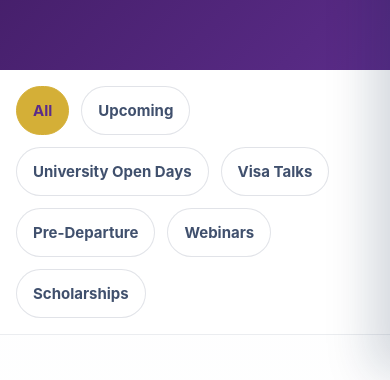
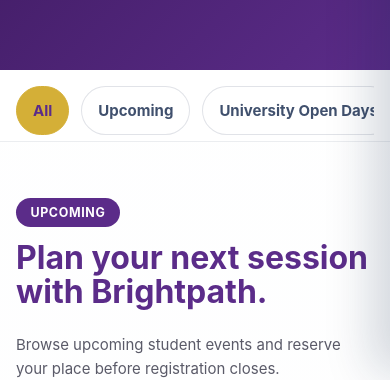
Before and after one commit to Kaizen2030/brightpathtravelscholars, a React (Vite) app: page /events in a window 390 px wide. Shown: the part 472-852 px from the top of the page. Built offline with nearby package versions, Linux system fonts and the light colour scheme; no server answers; the database is empty.

Commit message:
Make events filters scroll on mobile

```diff
--- a/src/pages/Events.css
+++ b/src/pages/Events.css
@@ -469,6 +469,24 @@
     top: 80px;
   }
 
+  .events-filter-row {
+    flex-wrap: nowrap;
+    overflow-x: auto;
+    -webkit-overflow-scrolling: touch;
+    scrollbar-width: none;
+    padding-bottom: 0.35rem;
+    scroll-snap-type: x proximity;
+  }
+
+  .events-filter-row::-webkit-scrollbar {
+    display: none;
+  }
+
+  .events-filter-chip {
+    flex: 0 0 auto;
+    scroll-snap-align: start;
+  }
+
   .events-grid {
     grid-template-columns: repeat(2, minmax(0, 1fr));
   }
```
